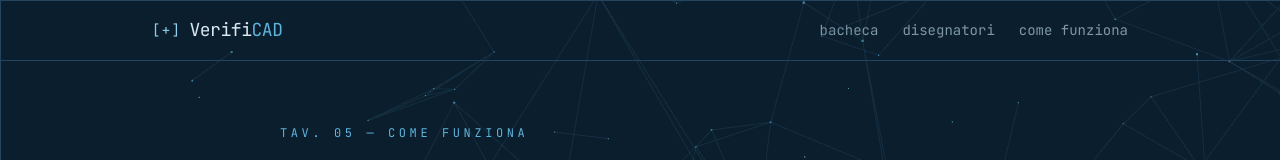
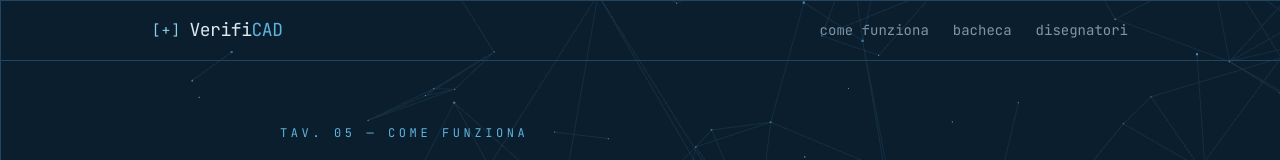
Before and after one commit to edgarlaini/Verificad, a Next.js app: page /come-funziona in a window 1280 px wide. Shown: the top 160 px of the page. Built offline with nearby package versions, Linux system fonts and the light colour scheme; no server answers.

Commit message:
Add files via upload

```diff
--- a/components/HeaderNav.tsx
+++ b/components/HeaderNav.tsx
@@ -28,14 +28,14 @@ export default function HeaderNav() {
 
   return (
     <nav className="flex items-center gap-6 text-sm font-mono-cad text-[var(--blueprint-text-dim)]">
+      <a href="/come-funziona" className="hover:text-[var(--blueprint-accent-strong)] transition-colors">
+        come funziona
+      </a>
       <a href="/" className="hover:text-[var(--blueprint-accent-strong)] transition-colors">
         bacheca
       </a>
       <a href="/disegnatori" className="hover:text-[var(--blueprint-accent-strong)] transition-colors">
         disegnatori
-      </a>
-      <a href="/come-funziona" className="hover:text-[var(--blueprint-accent-strong)] transition-colors">
-        come funziona
       </a>
 
       {utente === undefined ? null : utente ? (
```
